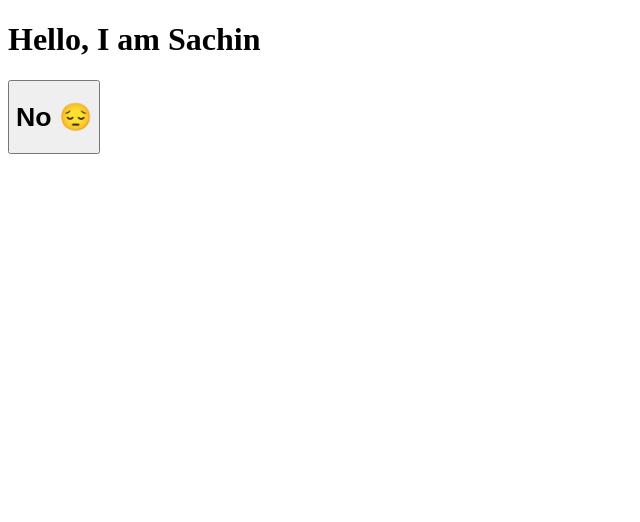
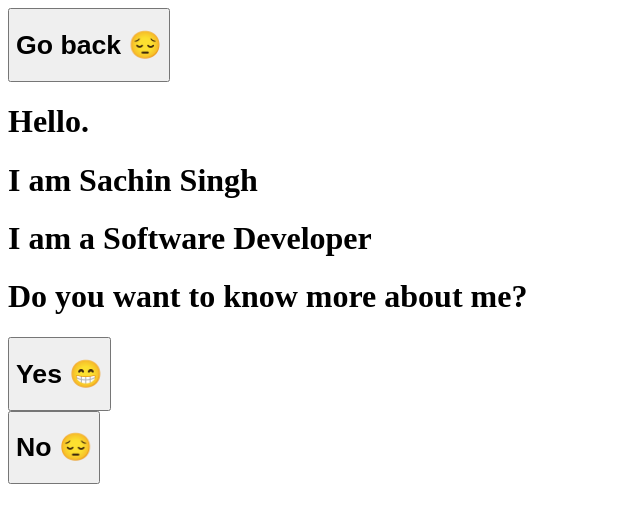
Before and after one commit to version0chiro/my-portfolio, a Next.js app: page / in a window 1280 px wide. Shown: the top 522 px of the page, without its empty margins (0-640 px from the left). Built offline with nearby package versions, Linux system fonts and the light colour scheme.

Commit message:
added transition

```diff
--- a/pages/index.js
+++ b/pages/index.js
@@ -9,11 +9,11 @@ export default function Home() {
 
   const { show } = state;
 
-
   const transition = useTransition(show, {
-    from: { x: -100, y: 800, opacity: 0 },
-    enter: { x: 0, y: 0, opacity: 1 },
-    leave: {},
+    from: { x: -100, y: 800,z:0, opacity: 0 },
+    enter: { x: 0, y: 0,z:1, opacity: 1 },
+    leave: { x: 100, y: 800,z:0, opacity: 0 },
+    config: { delay: 0, duration: 1000 },
   });
 
   return (
@@ -31,28 +31,26 @@ export default function Home() {
 
       <main className="flex flex-col justify-center text-center min-h-screen">
         {/* {toggle && <Welcome />} */}
-        {transition((style, item) => {
-          console.log(item);
-          return !item ? (
-            <animated.div style={style}>
-              <h1>
-                Hello, I am <span className="font-bold">Sachin</span>
-              </h1>
-            </animated.div>
-          ) : (
-            "Hello"
-          );
-        })}
-        {1 && (
-          <button
+        <button
             onClick={() => {
               dispatch({ type: "hideAll" });
             }}
             className="animate-bounce border-2 m-4 p-2 rounded-md bg-gradient-to-r from-noButton-from to-noButton-to"
           >
-            <h1 className="font-Poppins text-xl">No 😔</h1>
+            <h1 className="font-Poppins text-xl">Go back 😔</h1>
           </button>
-        )}
+        {transition((style, item) => {
+          console.log(item);
+          return !item ? (
+            <animated.div style={style}>
+              <Welcome />
+            </animated.div>
+          ) : (
+            <animated.div style={style}>
+              <h1>Rest of the stuff comes here</h1>
+            </animated.div>
+          );
+        })}
       </main>
 
       <footer></footer>
```
